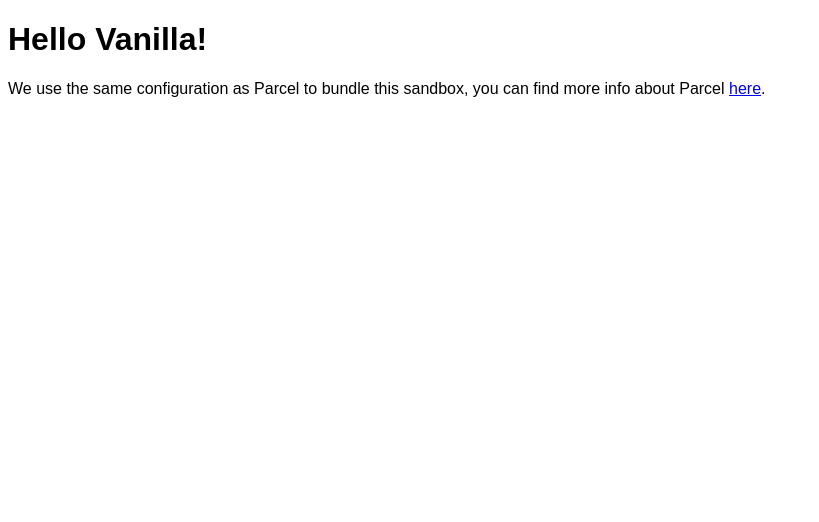
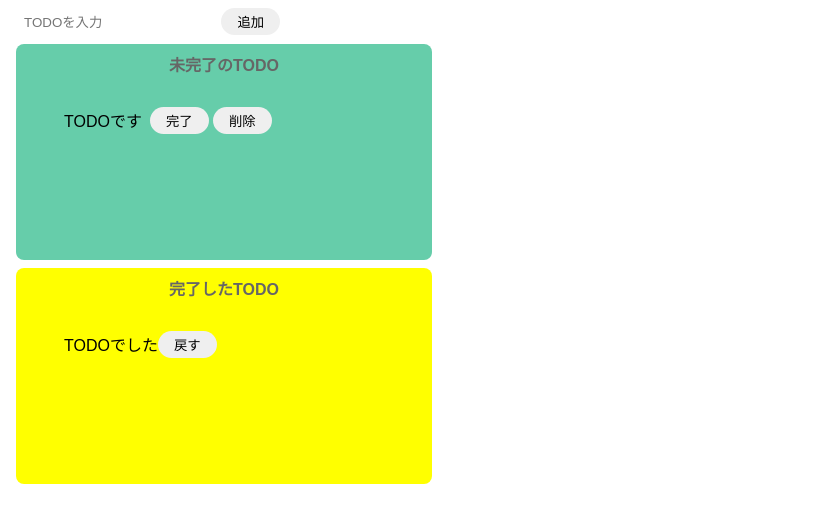
Before and after one commit to hayato-lang/todo-js2, a website built with Parcel: page index.html in a window 1280 px wide. Shown: the whole page, without its empty margins (0-819 px from the left). Built offline with nearby package versions, Linux system fonts and the light colour scheme.

Commit message:
HTML/CSSを装飾

```diff
--- a/index.html
+++ b/index.html
@@ -1,16 +1,38 @@
 <!DOCTYPE html>
 <html>
+  <head>
+    <title>TODO-JS</title>
+    <meta charset="UTF-8" />
+  </head>
 
-<head>
-	<title>Parcel Sandbox</title>
-	<meta charset="UTF-8" />
-</head>
-
-<body>
-	<div id="app"></div>
-
-	<script src="src/index.js">
-	</script>
-</body>
-
+  <body>
+    <div　class='input-area'>
+      <input id='add-text' type="text" placeholder="TODOを入力" />
+      <button id = 'add-button'>追加</button>
+    </div>
+    <div class='incomplete-area'>
+      <p class="title">未完了のTODO</p>
+      <ul id='incomplete-list'>
+        <li class="list-row">
+            <p id="todo-title">TODOです</p>
+          <div class="list-show">
+            <button id='add-complete'>完了</button>
+            <button>削除</button>
+          </div>
+        </li>
+      </ul>
+    </div>
+    <div class='complete-area'>
+      <p class="title">完了したTODO</p>
+      <ul id='complete-list'>
+        <li class="list-row">
+            <p class="todo-title">TODOでした</p>
+          <div class="list-show">
+            <button>戻す</button>
+          </div>
+        </li>
+      </ul>
+    </div>
+    <script src="src/index.js"></script>
+  </body>
 </html>
--- a/src/index.js
+++ b/src/index.js
@@ -1,10 +1 @@
 import "./styles.css";
-
-document.getElementById("app").innerHTML = `
-<h1>Hello Vanilla!</h1>
-<div>
-  We use the same configuration as Parcel to bundle this sandbox, you can find more
-  info about Parcel
-  <a href="https://parceljs.org" target="_blank" rel="noopener noreferrer">here</a>.
-</div>
-`;
--- a/src/styles.css
+++ b/src/styles.css
@@ -1,3 +1,74 @@
 body {
   font-family: sans-serif;
 }
+
+body {
+  font-family: sans-serif;
+}
+
+input {
+  border-radius: 16px;
+  border: none;
+  padding: 6px 16px;
+  outline: none;
+}
+
+button {
+  border-radius: 16px;
+  border: none;
+  padding: 4px 16px;
+}
+
+button:hover {
+  background-color: #ff7fff;
+  color: #fff;
+  cursor: pointer;
+}
+
+.list-show {
+  margin-right: 8px;
+}
+
+#todo-title {
+  padding-right: 8px;
+}
+
+.input-area {
+  background-color: #c1ffff;
+  width: 400px;
+  height: 30px;
+  padding: 8px;
+  margin: 8px;
+  border-radius: 8px;
+}
+
+.incomplete-area {
+  background-color: mediumaquamarine;
+  width: 400px;
+  min-height: 200px;
+  padding: 8px;
+  margin: 8px;
+  border-radius: 8px;
+}
+
+.complete-area {
+  background-color: yellow;
+  width: 400px;
+  min-height: 200px;
+  padding: 8px;
+  margin: 8px;
+  border-radius: 8px;
+}
+
+.title {
+  text-align: center;
+  margin-top: 0px;
+  font-weight: bold;
+  color: #666;
+}
+
+.list-row {
+  display: flex;
+  align-items: center;
+  padding-bottom: 4px;
+}
```
